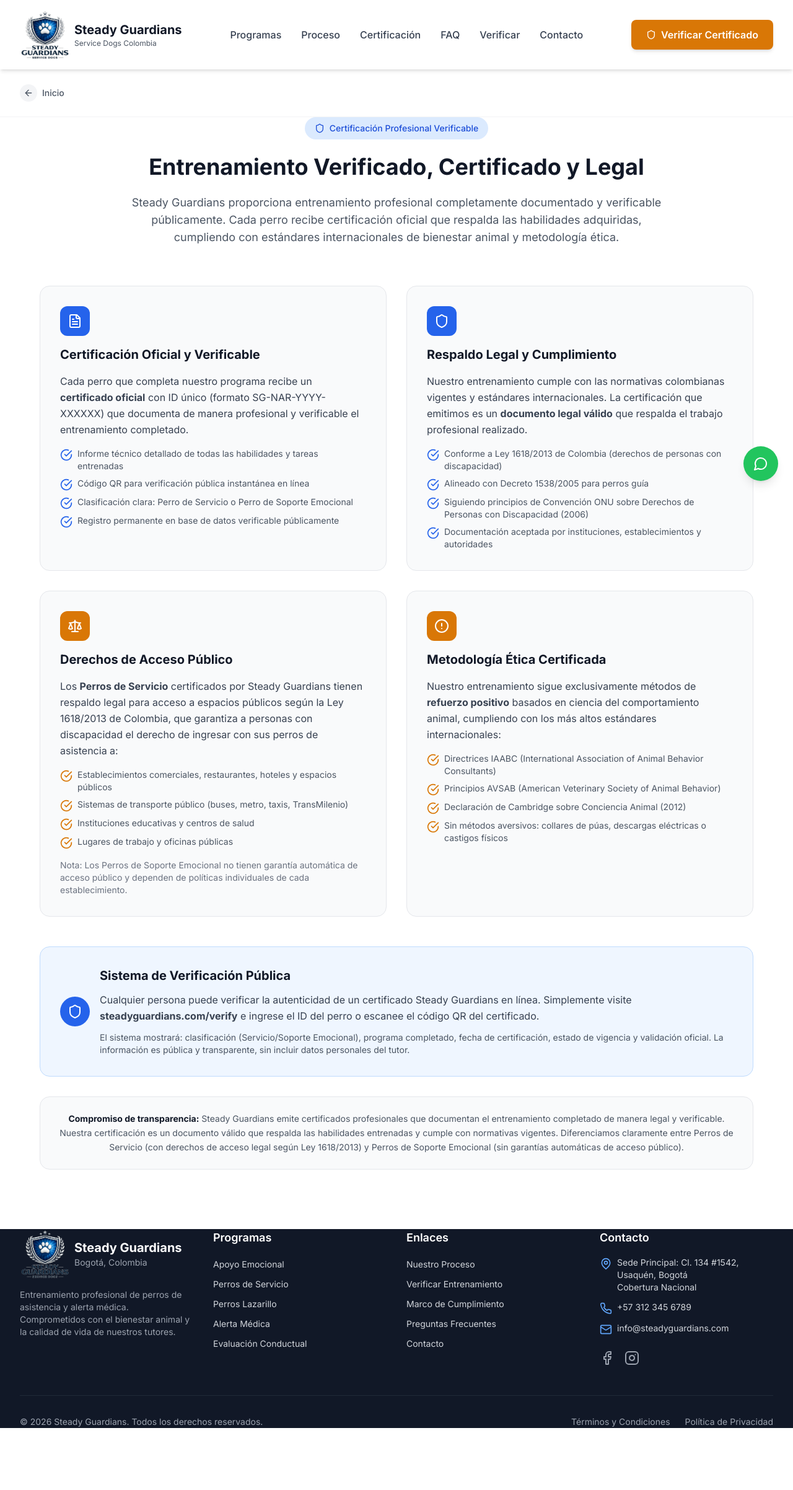
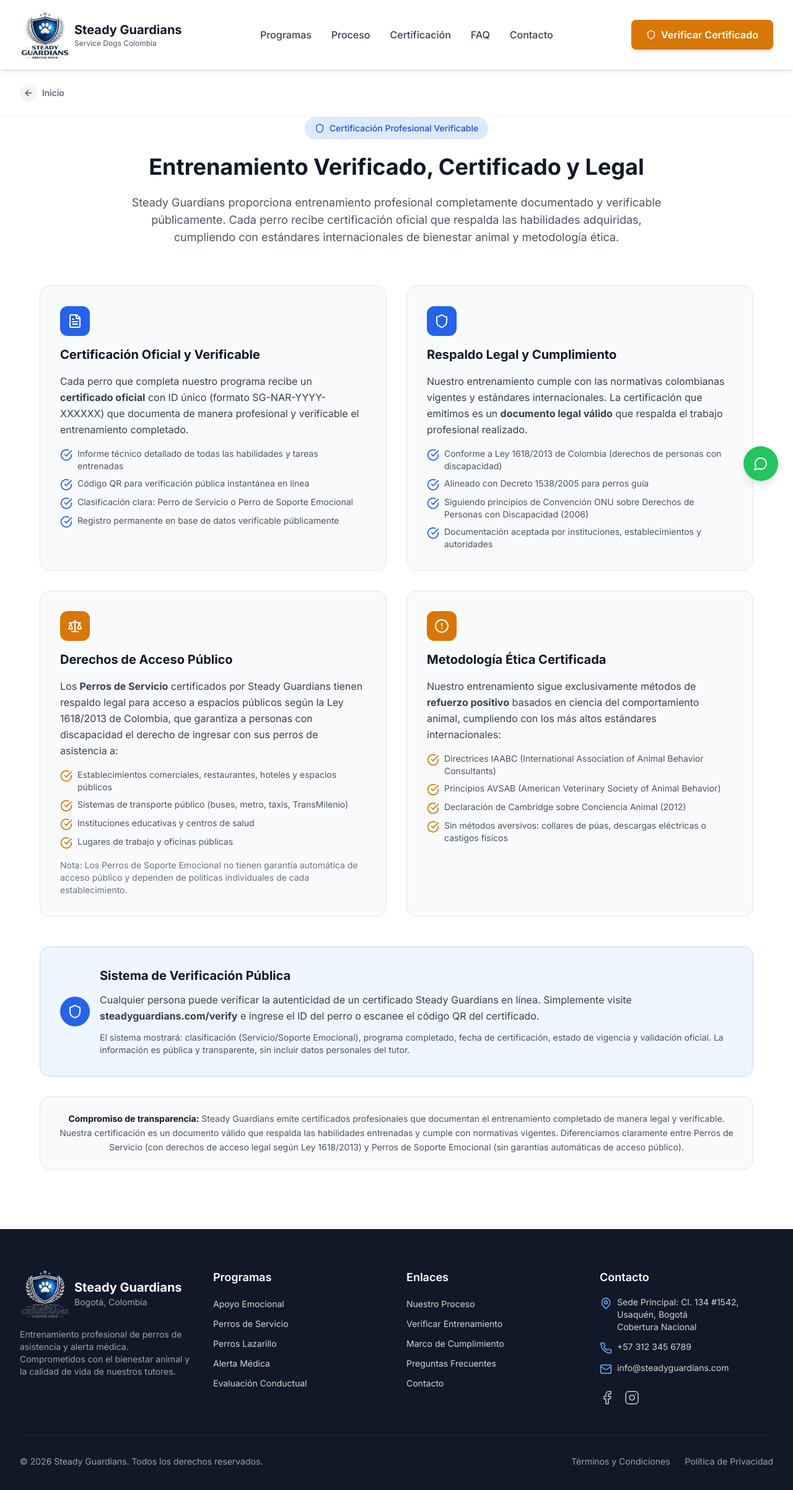
Before and after one commit to DonaGitCode/PG-Pets, a Next.js app: page /certificacion in a window 1280 px wide. Shown: the top 2404 px of the page at 62% size. Before the commit the page ends 2304 px from the top, so only its background shows below. Built offline with nearby package versions, Linux system fonts and the light colour scheme.

Commit message:
Eliminar enlace Verificar duplicado del navbar, agregar padding al footer y mejorar calidad de imagen Perros de Servicio

```diff
--- a/components/Footer.tsx
+++ b/components/Footer.tsx
@@ -7,7 +7,7 @@
 
   return (
     <footer className="bg-gray-900 text-gray-300">
-      <div className="container-custom section-padding">
+      <div className="container-custom section-padding py-12 md:py-16 px-6 md:px-8">
         <div className="grid grid-cols-1 md:grid-cols-4 gap-8">
           {/* Brand */}
           <div>
--- a/components/Navbar.tsx
+++ b/components/Navbar.tsx
@@ -40,9 +40,6 @@
             </Link>
             <Link href="/faq" className="text-gray-700 hover:text-primary-600 transition-colors font-medium">
               FAQ
-            </Link>
-            <Link href="/verify" className="text-gray-700 hover:text-primary-600 transition-colors font-medium">
-              Verificar
             </Link>
             <Link href="/#contacto" className="text-gray-700 hover:text-primary-600 transition-colors font-medium">
               Contacto
@@ -98,13 +95,6 @@
               FAQ
             </Link>
             <Link
-              href="/verify"
-              className="block text-gray-700 hover:text-primary-600 transition-colors font-medium"
-              onClick={() => setIsOpen(false)}
-            >
-              Verificar
-            </Link>
-            <Link
               href="/#contacto"
               className="block text-gray-700 hover:text-primary-600 transition-colors font-medium"
               onClick={() => setIsOpen(false)}
--- a/components/home/Programs.tsx
+++ b/components/home/Programs.tsx
@@ -22,7 +22,7 @@
       id: 'perros-servicio',
       title: 'Perros de Servicio',
       icon: Briefcase,
-      image: 'https://images.unsplash.com/photo-1587300003388-59208cc962cb?auto=format&fit=crop&q=80&w=800',
+      image: 'https://images.unsplash.com/photo-1548199973-03cce0bbc87b?auto=format&fit=crop&q=80&w=1200',
       description: 'Perros entrenados profesionalmente para realizar tareas específicas en beneficio de personas con discapacidades físicas, sensoriales o médicas.',
       explanation: 'Los perros de servicio son animales de trabajo altamente capacitados que ejecutan funciones concretas y medibles para asistir a personas con necesidades específicas.',
       subcategories: [
```
